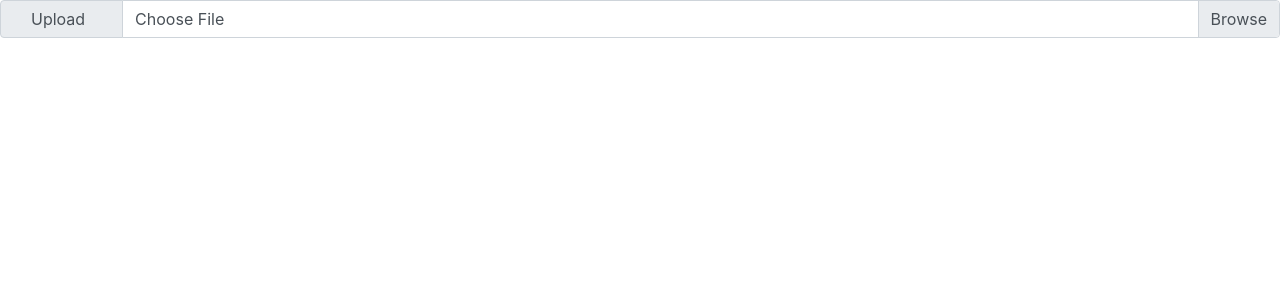
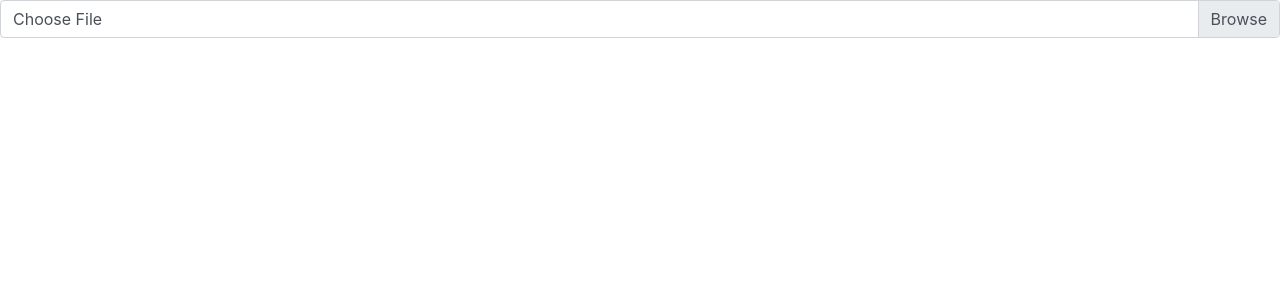
Before and after one commit to CS3398-Acolytes-F2019/CS3398-Acolytes-F2019, a Vue app: page / in a window 1280 px wide. Shown: the top 300 px of the page. Built offline with nearby package versions, Linux system fonts and the light colour scheme.

Commit message:
Raising dummy event for development.

```diff
--- a/src/components/FileInput.vue
+++ b/src/components/FileInput.vue
@@ -1,9 +1,6 @@
 <template>
     <div class="file-input">
         <div class="input-group">
-            <div class="input-group-prepend">
-                <button class="input-group-text" :disabled="isDisabled">&nbsp;&nbsp;&nbsp;&nbsp;Upload <progress-circle></progress-circle></button>
-            </div>
             <div class="custom-file">
                 <input type="file" class="custom-file-input" @change="onFileChange" />
                 <label class="custom-file-label">{{ name }}</label>
@@ -42,14 +39,15 @@ export default Vue.extend({
 
             this.name = this.file.name;
 
-            this.encryptAndUpload();
+            this.encrypt();
         },
-        encryptAndUpload()
+        encrypt()
         {
-            let callback = this.updateProgress;
             const readableStream = new ReadableStream({
-                start: controller => { new FileStream(this.file, controller, callback) }
+                start: controller => { new FileStream(this.file, controller) }
             });
+
+            this.$emit("readable-stream", readableStream);
         },
         updateProgress(progress: number)
         {
@@ -59,7 +57,7 @@ export default Vue.extend({
 
             if (Math.round(old_progress) == Math.round(this.progress)) return;
 
-            this.$root.$emit("update_progress_message", Math.round(this.progress))
+            // this.$root.$emit("update_progress_message", Math.round(this.progress))
 
             return;
         },
--- a/src/modules/FileStream.ts
+++ b/src/modules/FileStream.ts
@@ -7,7 +7,7 @@ export class FileStream
     private readonly chunkSize = 65536;
     private fileSize: number;
 
-    constructor(private file: File, private controller: ReadableStreamDefaultController<any>, private progressHandler: Callback)
+    constructor(private file: File, private controller: ReadableStreamDefaultController<any>)
     {
         this.fileSize = file.size;
 
@@ -19,8 +19,6 @@ export class FileStream
         this.offset += this.chunkSize;
 
         let slice = new Uint8Array(event.target.result);
-
-        this.progressHandler(this.offset / this.fileSize )
 
         if (this.offset >= this.fileSize)
         {
--- a/src/views/Upload.vue
+++ b/src/views/Upload.vue
@@ -1,6 +1,6 @@
 <template>
     <div class="upload">
-        <file-input @file-stream="uploadStream"></file-input>
+        <file-input @readable-stream="uploadStream"></file-input>
     </div>
 </template>
 
@@ -13,12 +13,13 @@ export default Vue.extend({
     name: "upload",
     methods:
     {
-        uploadStream(fileStream: FileStream)
+        uploadStream(readableStream: ReadableStream)
         {
-
+            console.log(readableStream);
         }
     },
-    components: {
+    components:
+    {
         FileInput
     }
 });
```
